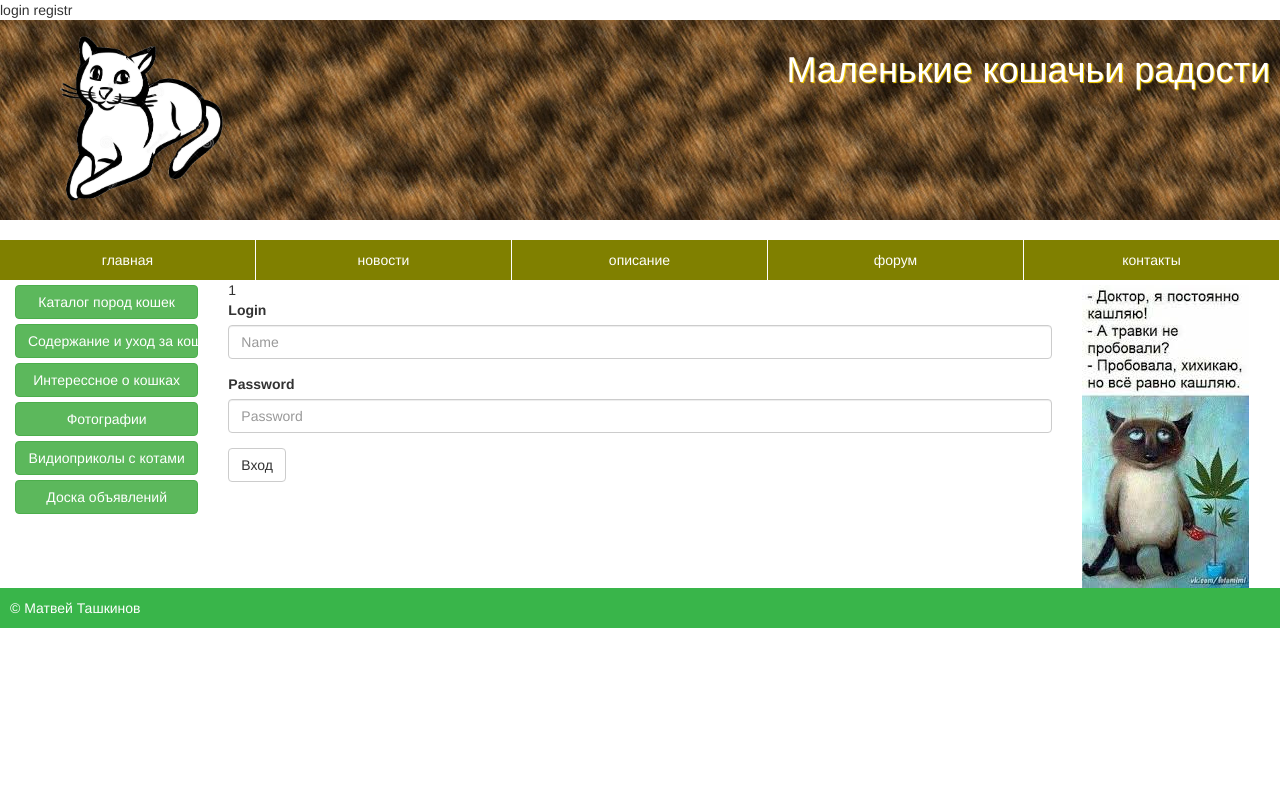
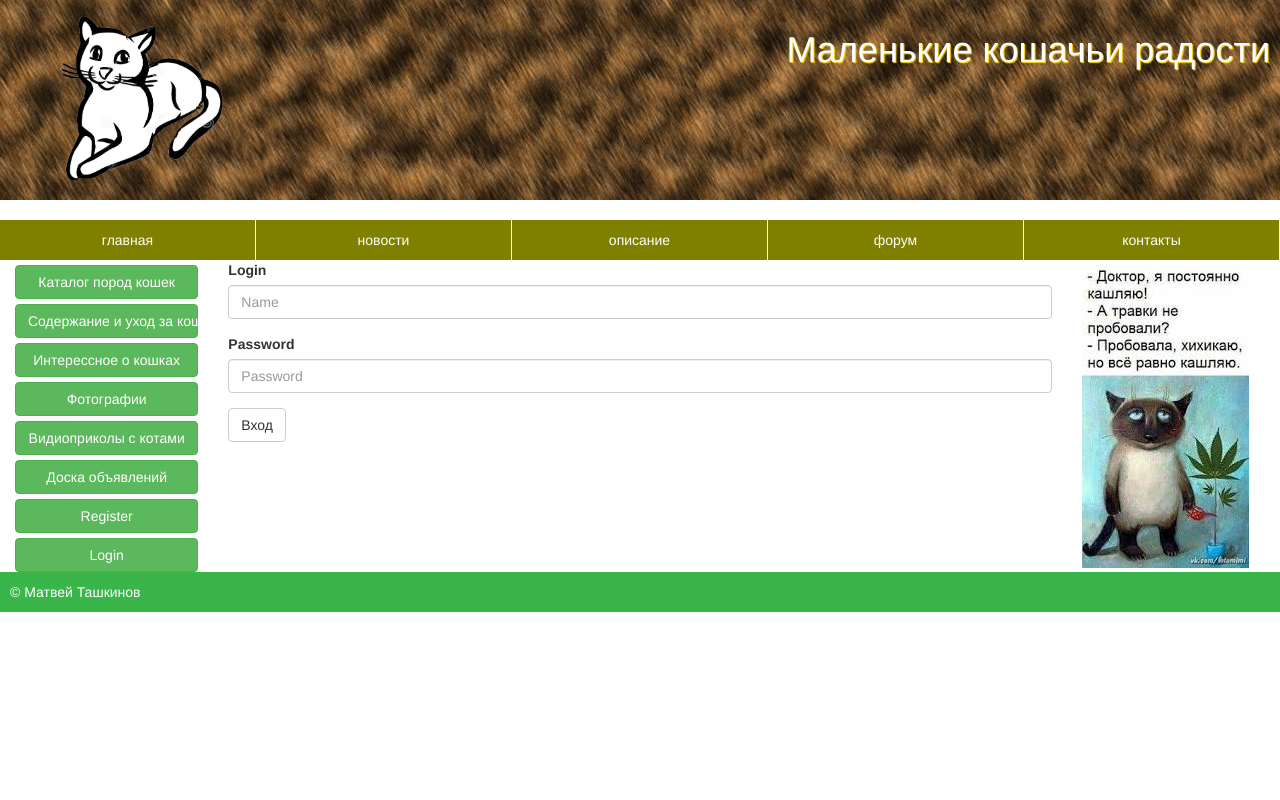
Before and after one commit to Matvey89/cats, a PHP site: page /login.php in a window 1280 px wide. Run offline with PHP 8.4, Linux system fonts and the light colour scheme; data that the repository does not hold is empty.

Commit message:
first commit

```diff
--- a/index.php
+++ b/index.php
@@ -1,4 +1,3 @@
-
 <?php
 $title="О котах";
 $desc="Нужна ли кошка в квартире?";
--- a/login.php
+++ b/login.php
@@ -10,15 +10,16 @@
 			}
 			if(mysqli_num_rows($adr)>0){
 				$user=mysqli_fetch_array($adr);
-				echo "<pre>";
-				print_r($user);
-				echo "</pre>";
+				$_SESSION['user_id']=$user['id'];
+		?>
+		<script>
+			document.location.hreg='index.php'
+		</script>
+		<?php
 				}else{
 				echo 'ошибка входа';
 				}
-				$_SESSION['user_id']=$user['id'];
-				}else{
-				echo'1';
+
 				}
 ?>
 <form method='POST' action='login.php'>
--- /dev/null
+++ b/logout.php
@@ -0,0 +1,4 @@
+<?php
+	session_start();
+	session_destroy();
+	header('location:index.php');
--- a/templates/top.php
+++ b/templates/top.php
@@ -1,19 +1,7 @@
 <?php session_start();
 	require_once('config/config.php');
 	?>
-<?php
-	if(isset($_SESSION['user_id'])){
-	?>
-	<a href="home.php">Home</a>
-	<a href="logout.php">Logout</a>
-	<?php
-	}else{
-	?>
-		login
-		registr
-	<?php
-	}
-	?>
+
 <!Doctype html>
 <html>
 	<head>
@@ -55,5 +43,18 @@
 				<a href="#" class="btn btn-success btn-block">Фотографии</a>
 				<a href="#" class="btn btn-success btn-block">Видиоприколы с котами</a>
 				<a href="#" class="btn btn-success btn-block">Доска объявлений</a>
+				<?php
+	if(isset($_SESSION['user_id'])){
+	?>
+	<a href="home.php" class="btn btn-success btn-block">Home</a>
+	<a href="logout.php" class="btn btn-success btn-block">Logout</a>
+	<?php
+	}else{
+	?>
+	<a href="register.php" class="btn btn-success btn-block">Register</a>
+	<a href="login.php" class="btn btn-success btn-block">Login</a>
+	<?php
+	}
+	?>
 			</div>
 			<div class="col-md-8">
```
